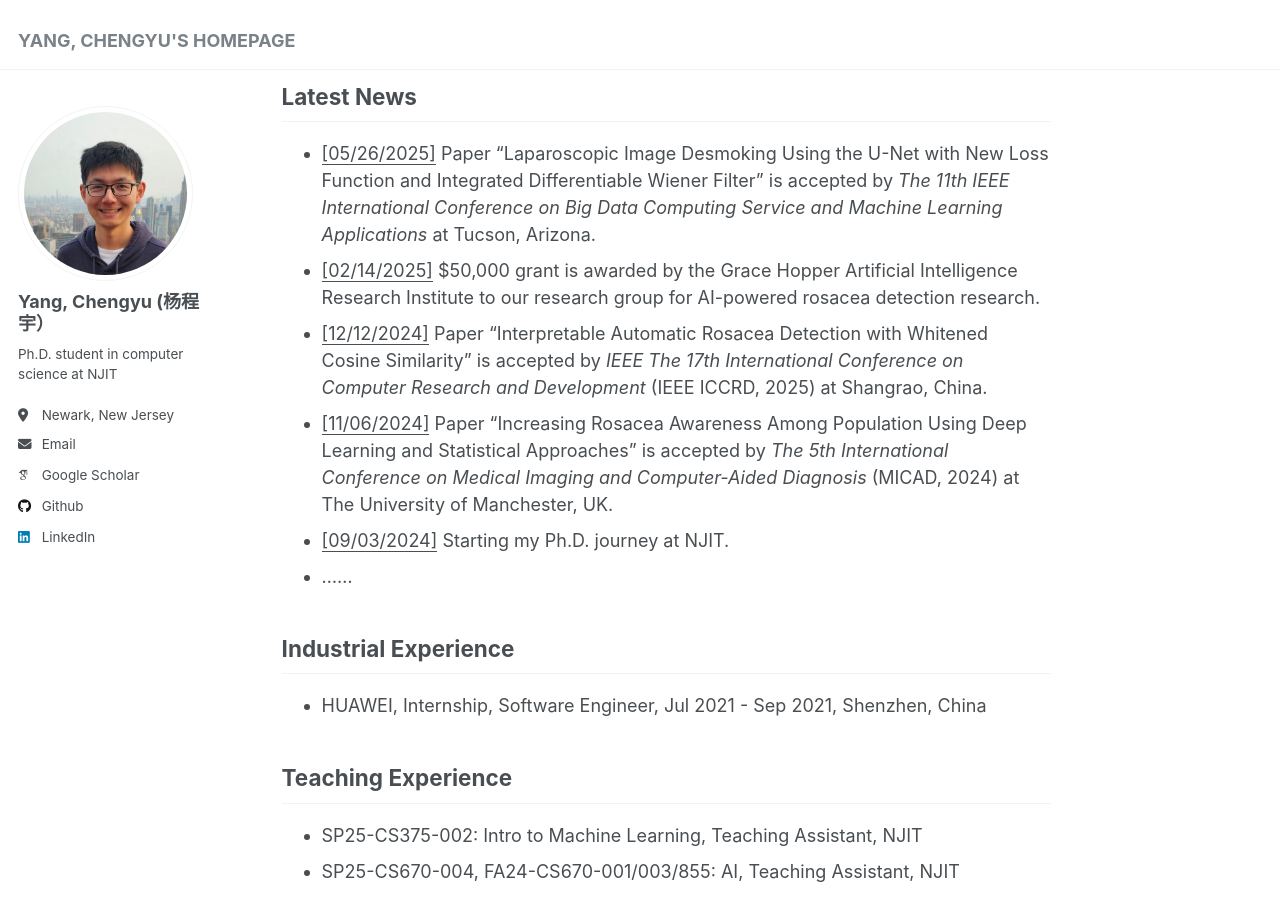
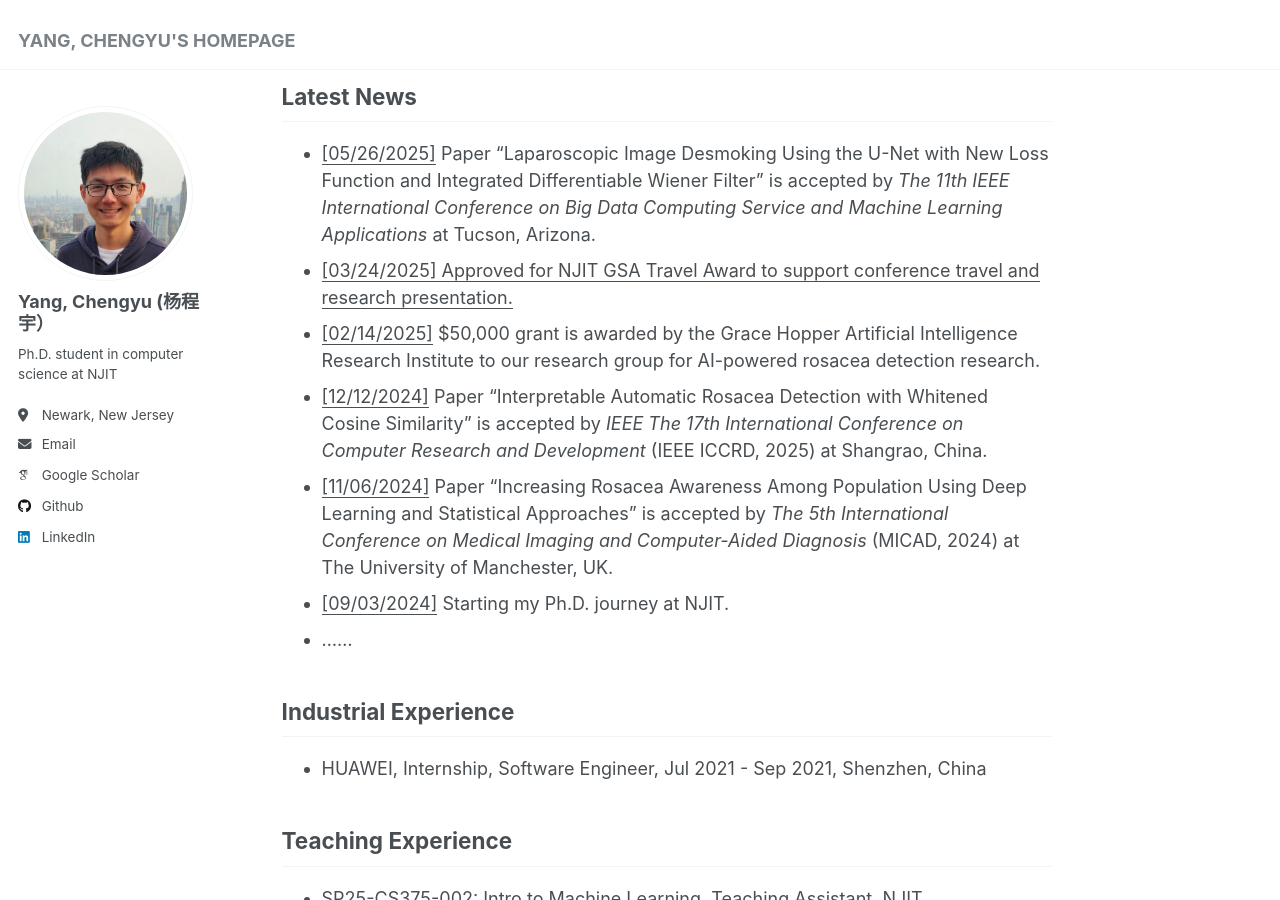
Before and after one commit to chengyuyang-njit/chengyuyang-njit.github.io, a Jekyll site: the page built from _pages/about.md, in a window 1280 px wide and 900 px high, scrolled down 785 px. Built offline with Jekyll 4.4.1, drawn with Linux system fonts in a browser that asks for light colours; some web fonts are replaced.

Commit message:
Update about.md

```diff
--- a/_pages/about.md
+++ b/_pages/about.md
@@ -23,6 +23,7 @@ Publications
 Latest News
 ------
 - <u>[05/26/2025]</u> Paper "Laparoscopic Image Desmoking Using the U-Net with New Loss Function and Integrated Differentiable Wiener Filter" is accepted by <em>The 11th IEEE International Conference on Big Data Computing Service and Machine Learning Applications</em> at Tucson, Arizona.
+- <u>[03/24/2025] Approved for NJIT GSA Travel Award to support conference travel and research presentation.</u>
 - <u>[02/14/2025]</u> $50,000 grant is awarded by the Grace Hopper Artificial Intelligence Research Institute to our research group for AI-powered rosacea detection research.
 - <u>[12/12/2024]</u> Paper "Interpretable Automatic Rosacea Detection with Whitened Cosine Similarity" is accepted by <em>IEEE The 17th International Conference on Computer Research and Development</em> (IEEE ICCRD, 2025) at Shangrao, China.
 - <u>[11/06/2024]</u> Paper "Increasing Rosacea Awareness Among Population Using Deep Learning and Statistical Approaches" is accepted by <em>The 5th International Conference on Medical Imaging and Computer-Aided Diagnosis</em> (MICAD, 2024) at The University of Manchester, UK.
```
